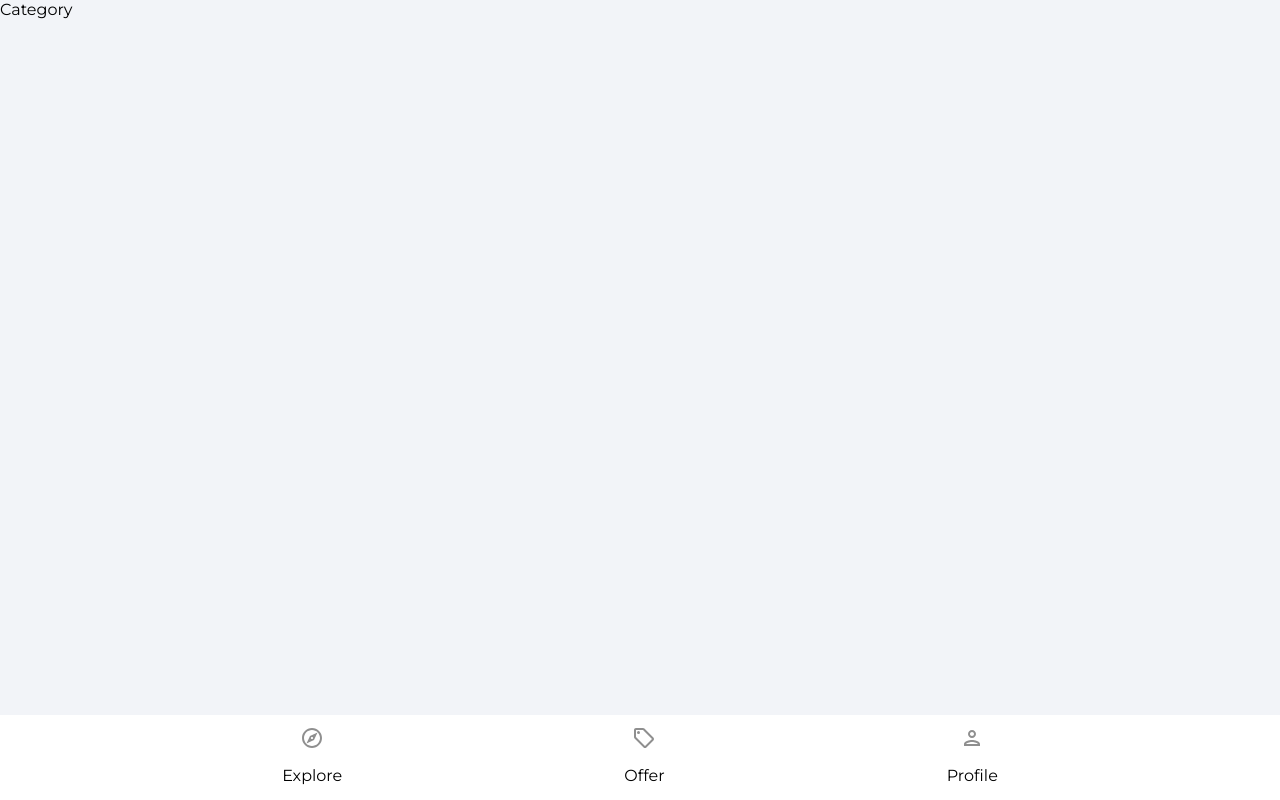
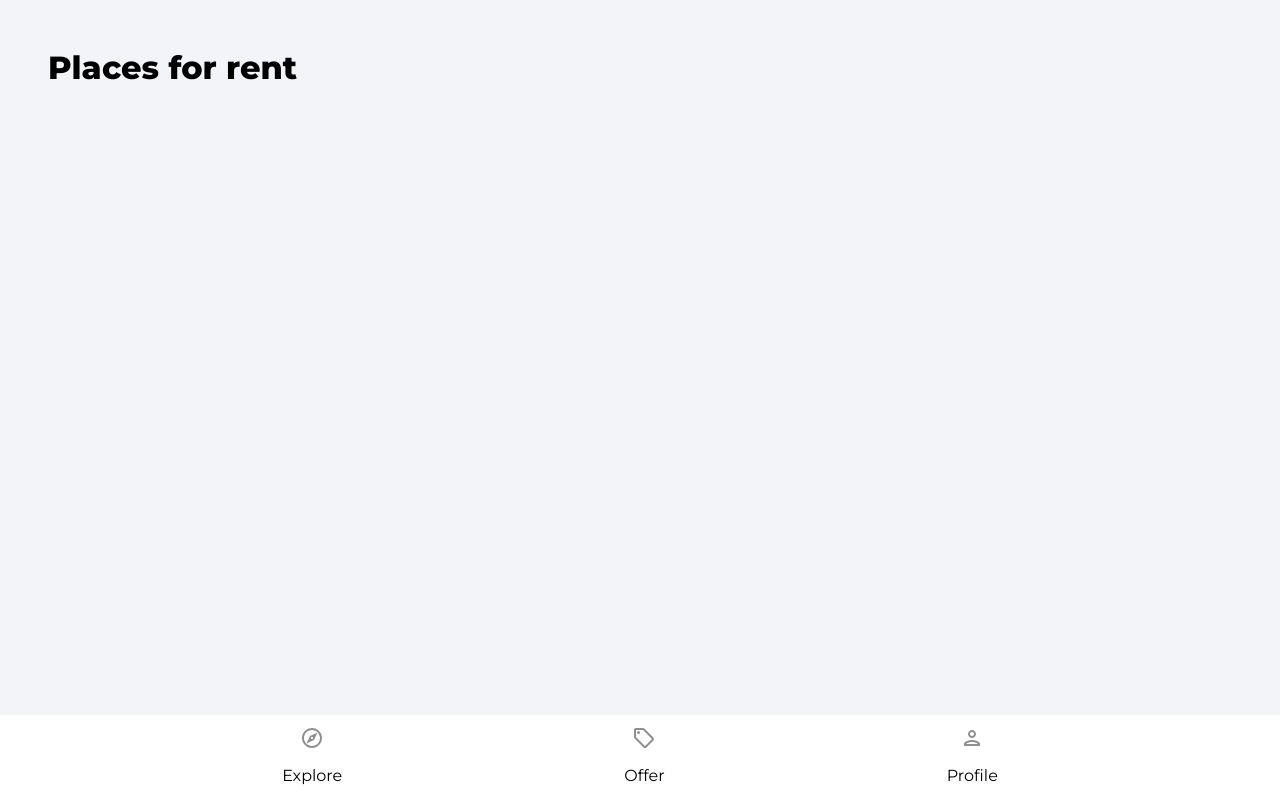
Before and after one commit to miquelespinosa2/house-marketplace, a React (Create React App) app: page /category/rent in a window 1280 px wide. Built offline with nearby package versions, Linux system fonts and the light colour scheme; no server answers; the database is empty.

Commit message:
added the if/else for rent/sale

```diff
--- a/src/pages/Category.jsx
+++ b/src/pages/Category.jsx
@@ -47,7 +47,13 @@ function Category() {
     fetchListings()
   }, [])
   return (
-    <div>Category</div>
+    <div className='category'>
+      <header>
+        <p className="pageHeader">
+          {params.categoryName === 'rent' ? 'Places for rent' : 'Places for sale'}
+        </p>
+      </header>
+    </div>
   )
 }
 
```
